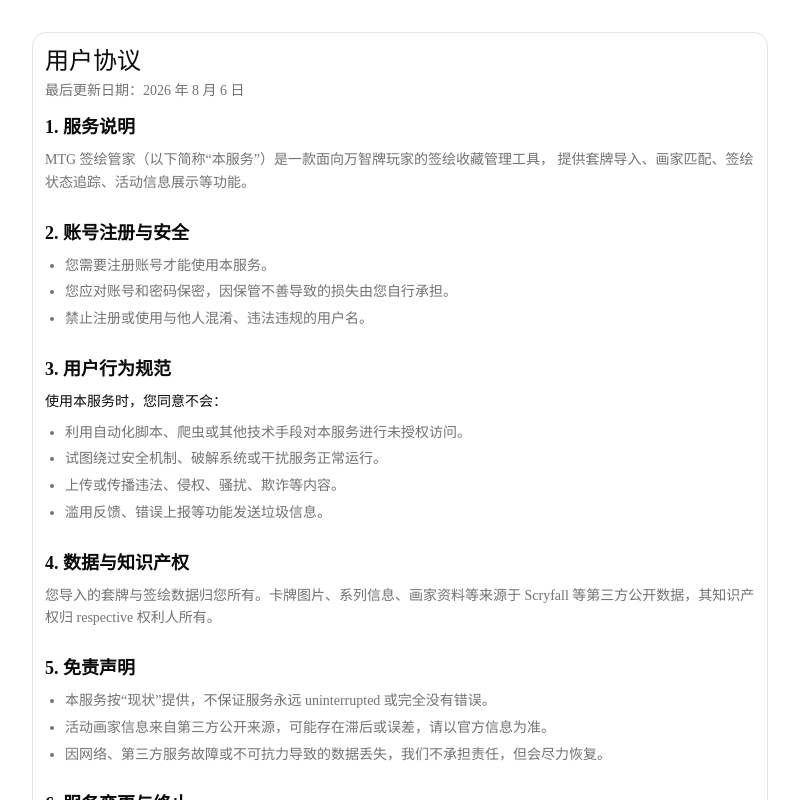
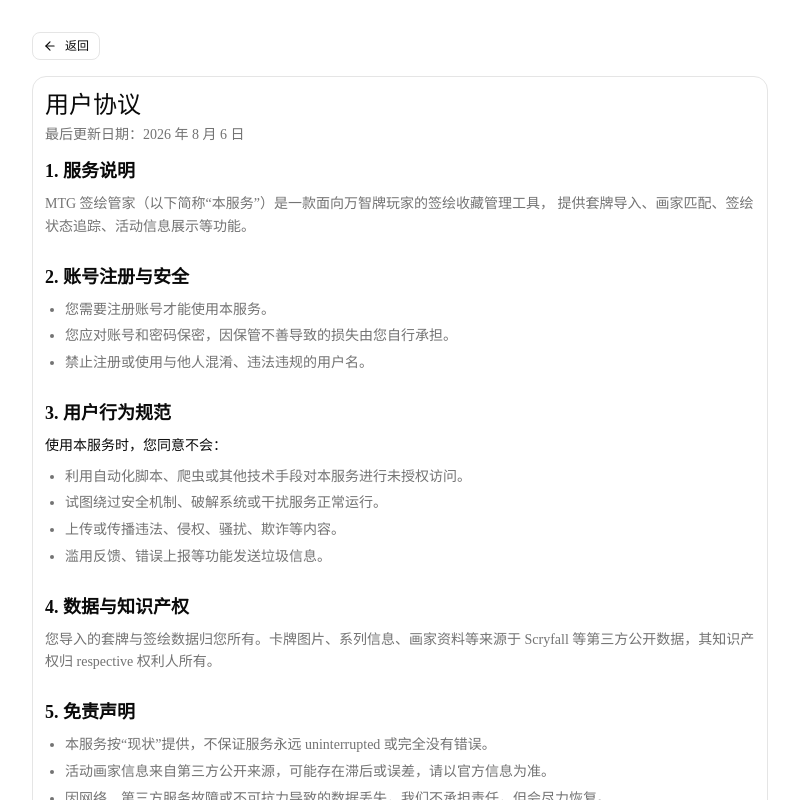
Before and after one commit to vuis0938/MTG-Signature-Tracker, a Next.js app: page /terms in a window 1280 px wide. Shown: the top 800 px of the page, without its empty margins (240-1039 px from the left). Built offline with nearby package versions, Linux system fonts and the light colour scheme; no server answers.

Commit message:
ui: 用户协议和隐私政策页面增加返回按钮

```diff
--- a/src/app/privacy/page.tsx
+++ b/src/app/privacy/page.tsx
@@ -1,5 +1,6 @@
 import type { Metadata } from "next";
 import { Card, CardContent, CardDescription, CardHeader, CardTitle } from "@/components/ui/card";
+import { BackButton } from "@/components/back-button";
 
 export const metadata: Metadata = {
   title: "隐私政策",
@@ -9,6 +10,7 @@ export const metadata: Metadata = {
 export default function PrivacyPage() {
   return (
     <div className="container max-w-3xl mx-auto px-4 py-8">
+      <BackButton />
       <Card>
         <CardHeader>
           <CardTitle className="text-2xl">隐私政策</CardTitle>
--- a/src/app/terms/page.tsx
+++ b/src/app/terms/page.tsx
@@ -1,5 +1,6 @@
 import type { Metadata } from "next";
 import { Card, CardContent, CardDescription, CardHeader, CardTitle } from "@/components/ui/card";
+import { BackButton } from "@/components/back-button";
 
 export const metadata: Metadata = {
   title: "用户协议",
@@ -9,6 +10,7 @@ export const metadata: Metadata = {
 export default function TermsPage() {
   return (
     <div className="container max-w-3xl mx-auto px-4 py-8">
+      <BackButton />
       <Card>
         <CardHeader>
           <CardTitle className="text-2xl">用户协议</CardTitle>
--- /dev/null
+++ b/src/components/back-button.tsx
@@ -0,0 +1,22 @@
+"use client";
+
+import { Button } from "@/components/ui/button";
+import { ArrowLeft } from "lucide-react";
+
+export function BackButton({ label = "返回" }: { label?: string }) {
+  return (
+    <Button
+      variant="outline"
+      size="sm"
+      onClick={() => {
+        if (typeof window !== "undefined") {
+          window.history.back();
+        }
+      }}
+      className="mb-4"
+    >
+      <ArrowLeft className="h-4 w-4 mr-1" />
+      {label}
+    </Button>
+  );
+}
```
